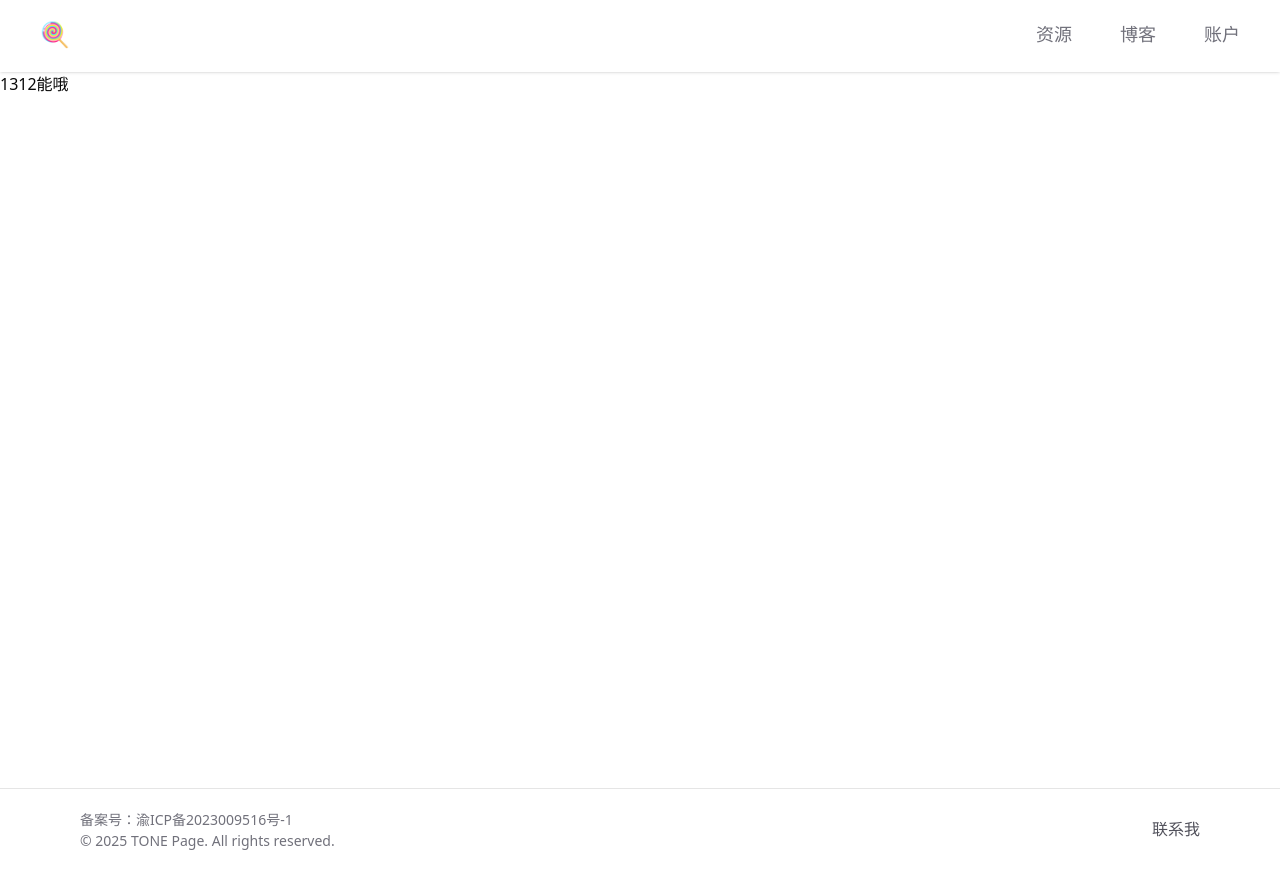
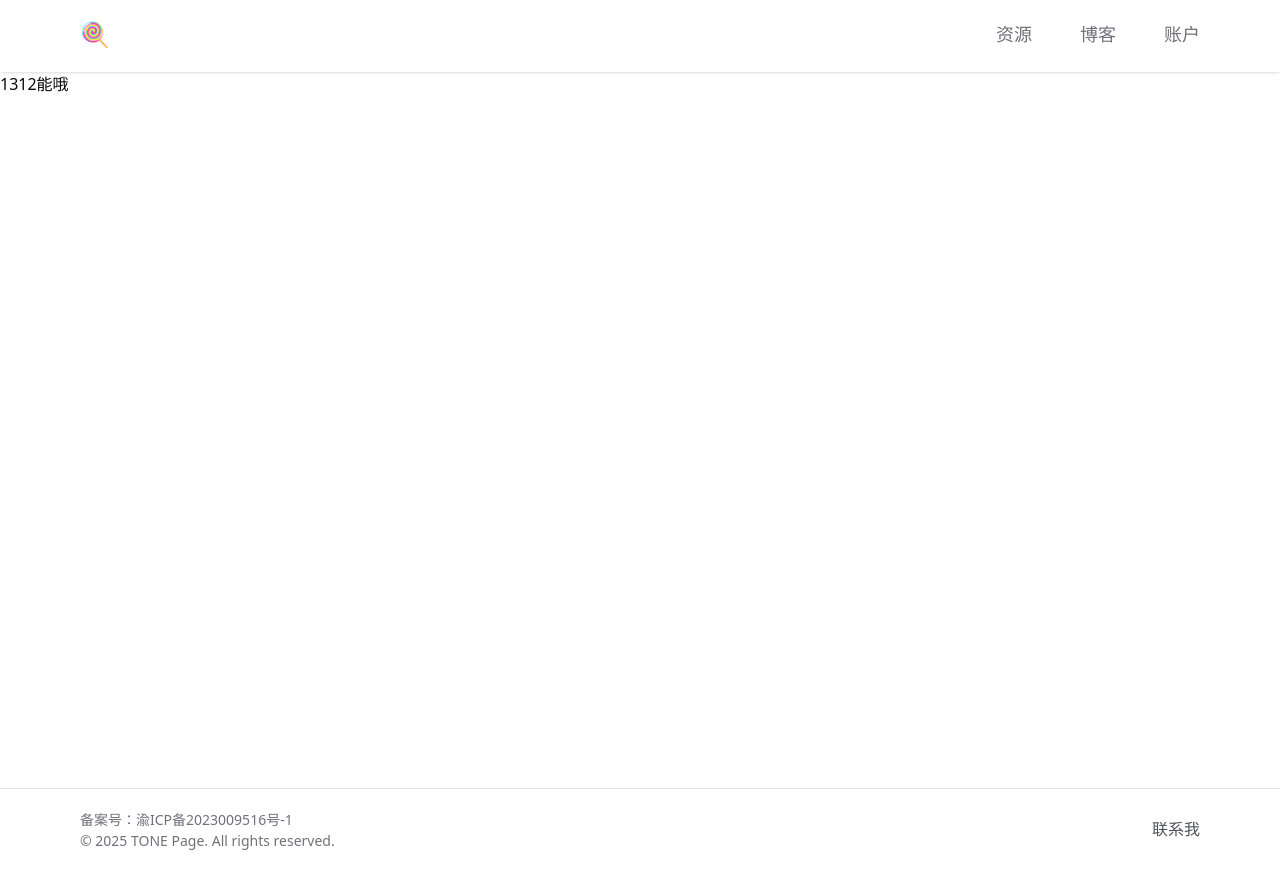
Before and after one commit to tonecn/tonePage, a Next.js app in the folder tone-page-web/: page / in a window 1280 px wide. Built offline with nearby package versions, Linux system fonts and the light colour scheme.

Commit message:
优化header

```diff
--- a/tone-page-web/app/components/Header.tsx
+++ b/tone-page-web/app/components/Header.tsx
@@ -16,7 +16,7 @@ export default function Header() {
 
     return (
         <header className="sticky top-0 z-50 backdrop-blur-sm bg-white/40 shadow">
-            <div className="flex items-center justify-between px-10 md:h-18 h-14 duration-300">
+            <div className="flex items-center justify-between px-10 md:h-18 md:px-20 h-14 duration-300">
                 <Link
                     href="/"
                     className={cn(
```
